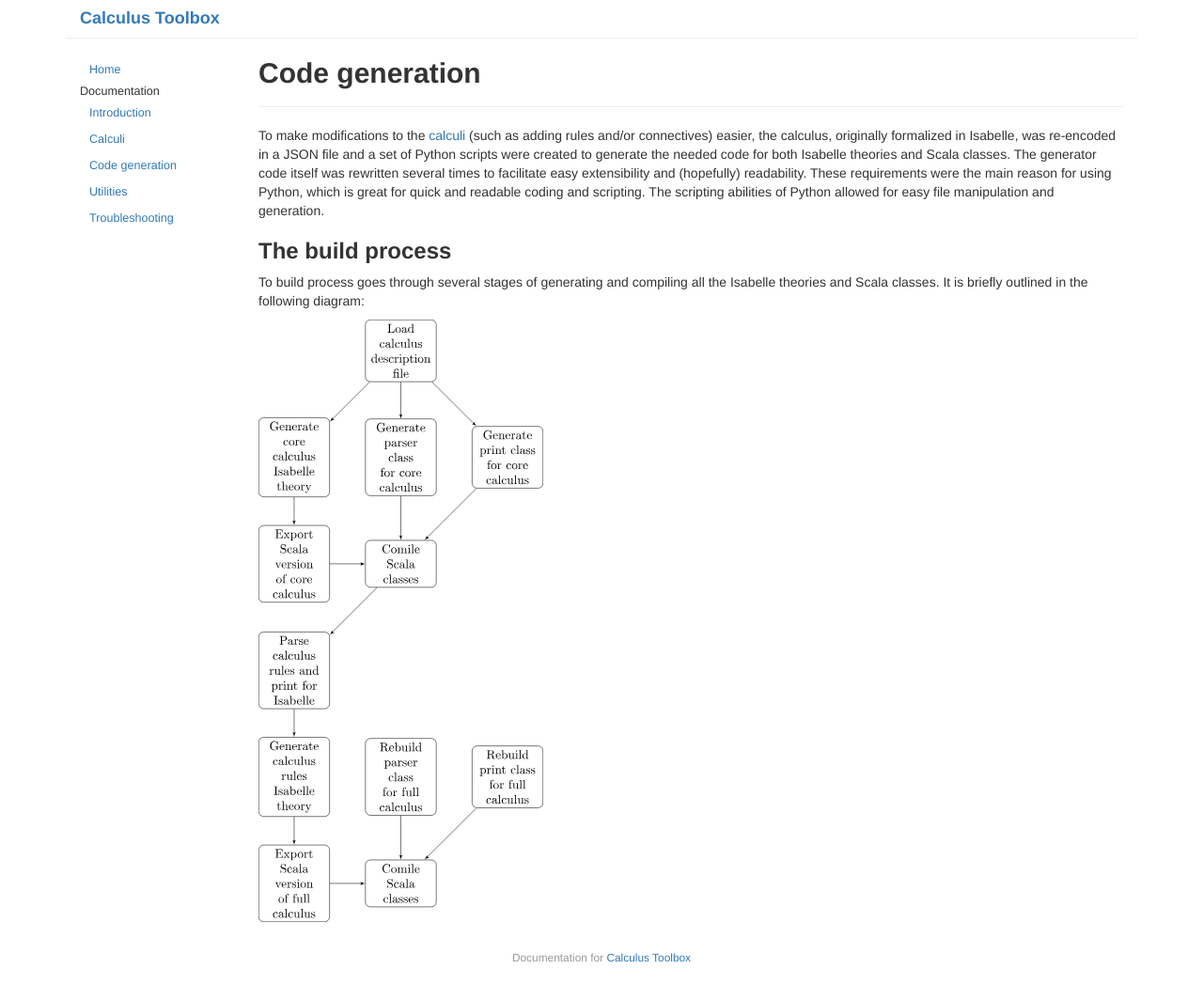
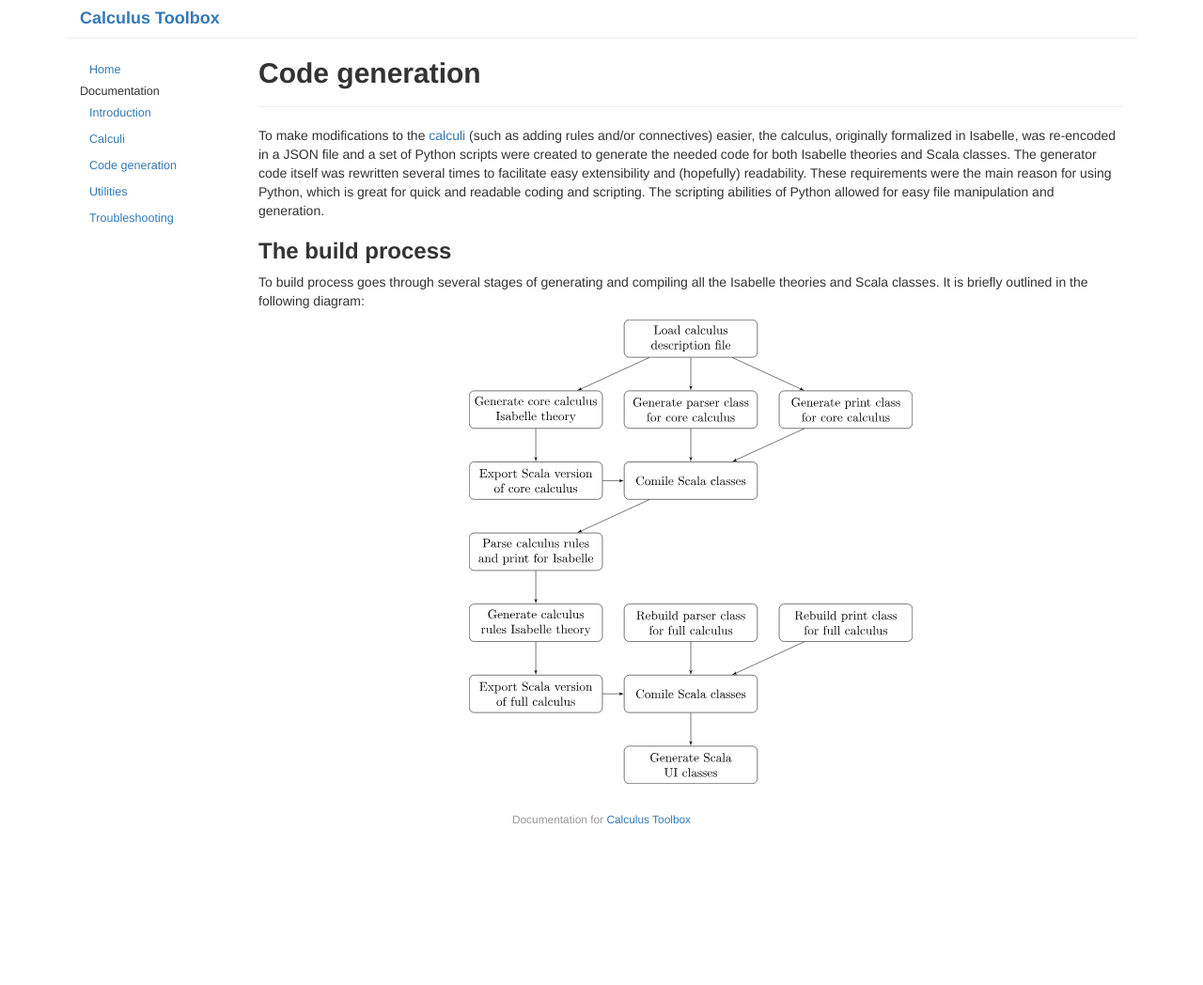
Before and after one commit to goodlyrottenapple/calculus-toolbox, a Jekyll site: the page built from _posts/2015-04-20-code-generation.md, in a window 1280 px wide. Shown: the whole page at 94% size. Built offline with Jekyll 4.4.1, drawn with Linux system fonts in a browser that asks for light colours; nearby versions of some CDN libraries; a style sheet for code colours, icons or effects is not loaded; after the commit the page ends 901 px from its top, so only the background shows below that.

Commit message:
diagram changed again

```diff
--- a/_posts/2015-04-20-code-generation.md
+++ b/_posts/2015-04-20-code-generation.md
@@ -11,4 +11,4 @@ To make modifications to the [calculi]({{ site.baseurl }}/doc/calculi.html) (suc
 
 To build process goes through several stages of generating and compiling all the Isabelle theories and Scala classes. It is briefly outlined in the following diagram:
 
-![code generation diagram](https://cdn.rawgit.com/goodlyrottenapple/calculus-toolbox/gh-pages/_files/gen_dia.svg)
+<img style="margin:0 auto;" class="img-responsive" alt="code generation diagram" src="https://rawgit.com/goodlyrottenapple/calculus-toolbox/gh-pages/_files/gen_dia.svg">
```
Also changed, not shown: _files/gen_dia.svg, 1 other file.
